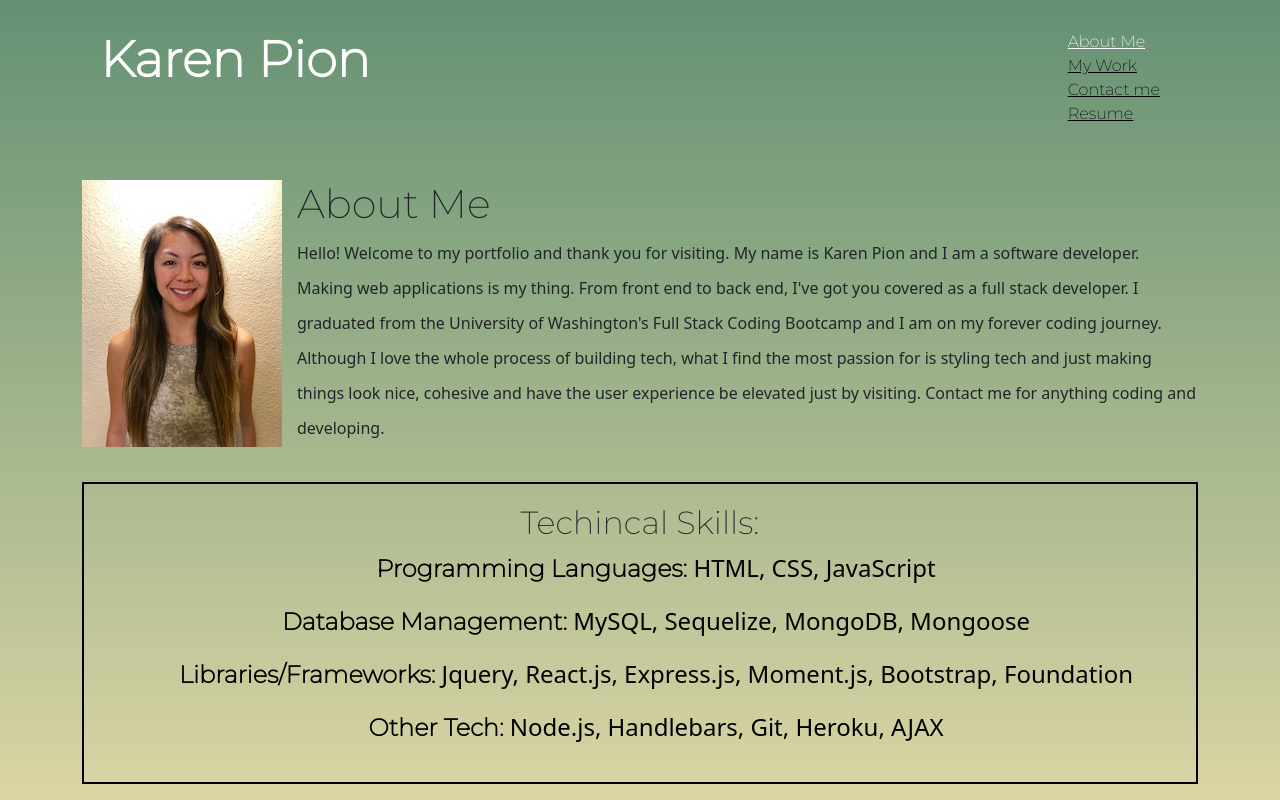
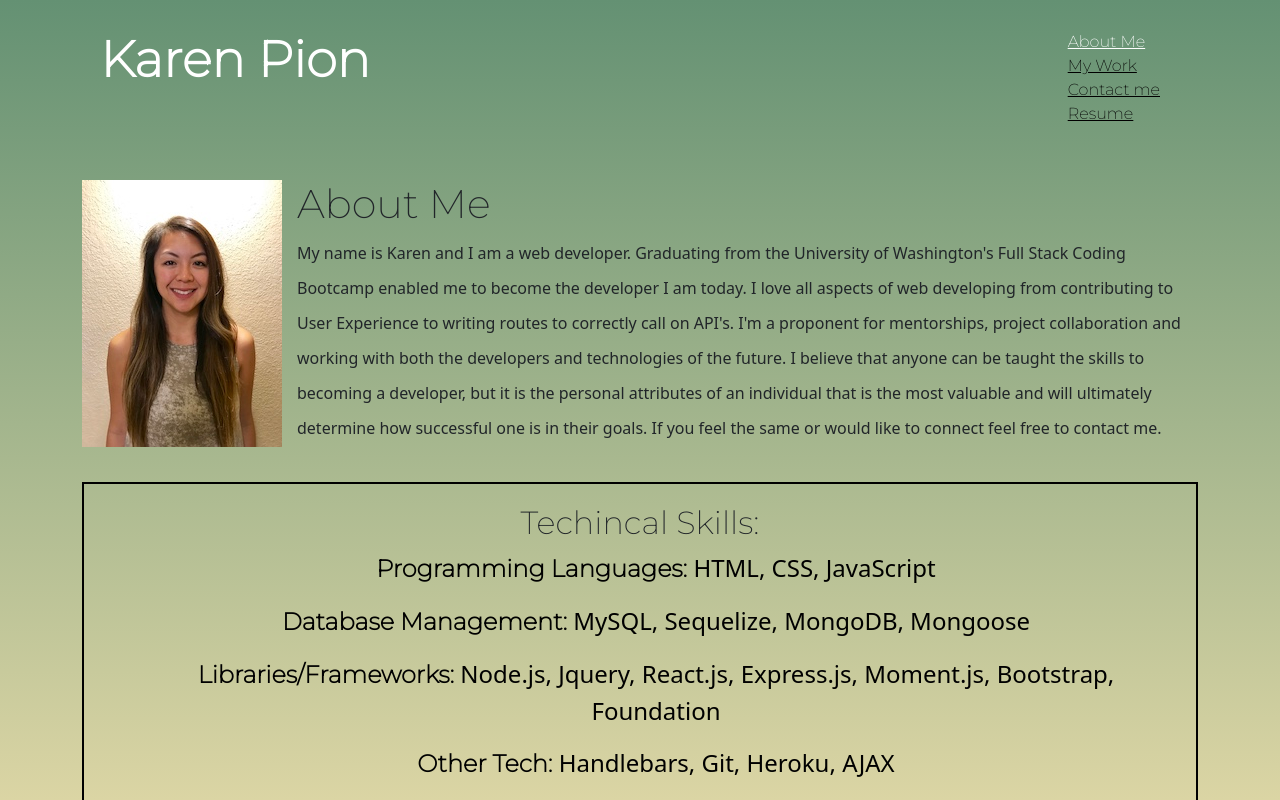
Before and after one commit to ksapir/react-portfolio, a React (Create React App) app: page / in a window 1280 px wide. Shown: the top 800 px of the page. Built offline with nearby package versions, Linux system fonts and the light colour scheme.

Commit message:
new description

```diff
--- a/src/components/AboutMe.js
+++ b/src/components/AboutMe.js
@@ -10,7 +10,7 @@ const styles = {
 }
 
 export default function AboutMe() {
-    const description = `Hello! Welcome to my portfolio and thank you for visiting. My name is Karen Pion and I am a software developer. Making web applications is my thing. From front end to back end, I've got you covered as a full stack developer. I graduated from the University of Washington's Full Stack Coding Bootcamp and I am on my forever coding journey. Although I love the whole process of building tech, what I find the most passion for is styling tech and just making things look nice, cohesive and have the user experience be elevated just by visiting. Contact me for anything coding and developing.`;
+    const description = "My name is Karen and I am a web developer. Graduating from the University of Washington's Full Stack Coding Bootcamp enabled me to become the developer I am today. I love all aspects of web developing from contributing to User Experience to writing routes to correctly call on API's. I'm a proponent for mentorships, project collaboration and working with both the developers and technologies of the future. I believe that anyone can be taught the skills to becoming a developer, but it is the personal attributes of an individual that is the most valuable and will ultimately determine how successful one is in their goals. If you feel the same or would like to connect feel free to contact me.";
 
     return (
         <div className="container">
--- a/src/components/Skills.js
+++ b/src/components/Skills.js
@@ -14,10 +14,10 @@ export default function Skills() {
         <div className="pretty">
             <h2>Techincal Skills:</h2>
             <ul>
-                <p style={styles.body}><b style={styles.title}>Programming Languages:</b> HTML, CSS, JavaScript</p>
-                <p style={styles.body}><b style={styles.title}>Database Management:</b> MySQL, Sequelize, MongoDB, Mongoose</p>
-                <p style={styles.body}><b style={styles.title}>Libraries/Frameworks:</b> Jquery, React.js, Express.js, Moment.js, Bootstrap, Foundation</p>
-                <p style={styles.body}><b style={styles.title}>Other Tech:</b> Node.js, Handlebars, Git, Heroku, AJAX</p>
+                <p style={styles.body}><b style={styles.title}> Programming Languages:</b> HTML, CSS, JavaScript</p>
+                <p style={styles.body}><b style={styles.title}> Database Management:</b> MySQL, Sequelize, MongoDB, Mongoose</p>
+                <p style={styles.body}><b style={styles.title}> Libraries/Frameworks:</b> Node.js, Jquery, React.js, Express.js, Moment.js, Bootstrap, Foundation</p>
+                <p style={styles.body}><b style={styles.title}>Other Tech:</b> Handlebars, Git, Heroku, AJAX</p>
             </ul>
         </div>
     )
```
